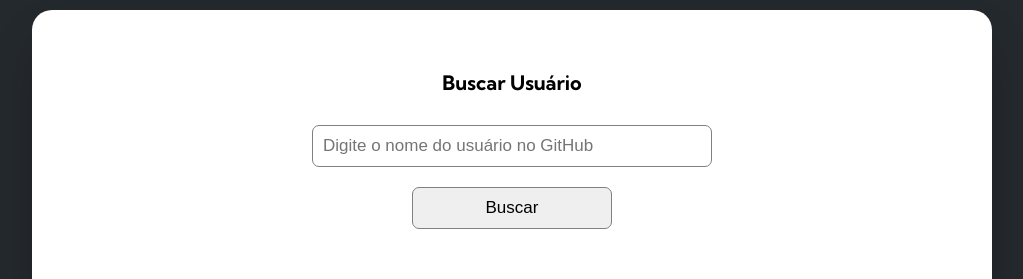
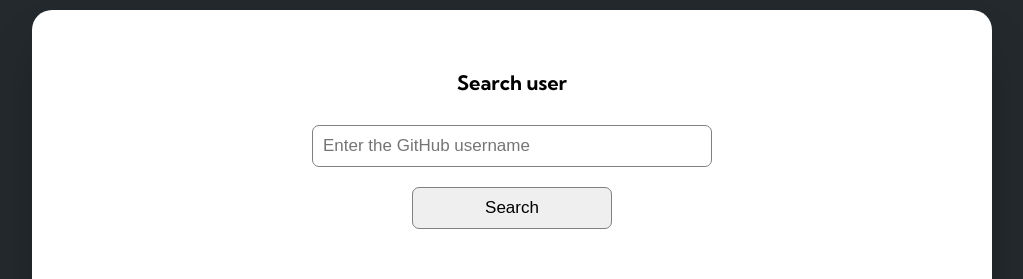
Before and after one commit to ma17martins/project-fetch-github-api, a plain HTML site: page index.html in a window 1280 px wide. Shown: the part 130-409 px from the top of the page, without its empty margins (128-1151 px from the left). Drawn offline with nearby package versions, Linux system fonts and the light colour scheme.

Commit message:
Update index.html

```diff
--- a/index.html
+++ b/index.html
@@ -5,7 +5,7 @@
     <meta charset="UTF-8">
     <meta http-equiv="X-UA-Compatible" content="IE=edge">
     <meta name="viewport" content="width=device-width, initial-scale=1.0">
-    <title>GitHub API - buscando usuários com fetch</title>
+    <title>GitHub API - Fetching users with fetch</title>
 
     <link rel="stylesheet" href="src/css/reset.css">
     <link rel="stylesheet" href="src/css/styles.css">
@@ -18,9 +18,9 @@
 
         <section class="container">
             <header>
-                <h2>Buscar Usuário</h2>
-                <input type="text" id="input-search" placeholder="Digite o nome do usuário no GitHub">
-                <input type="button" value="Buscar" id="btn-search">
+                <h2>Search user</h2>
+                <input type="text" id="input-search" placeholder="Enter the GitHub username">
+                <input type="button" value="Search" id="btn-search">
             </header>
 
             <div class="profile-data"></div>
```
Also changed, not shown: src/image/screen-project-fetch-github-api-mobile.gif, 1 other file.
